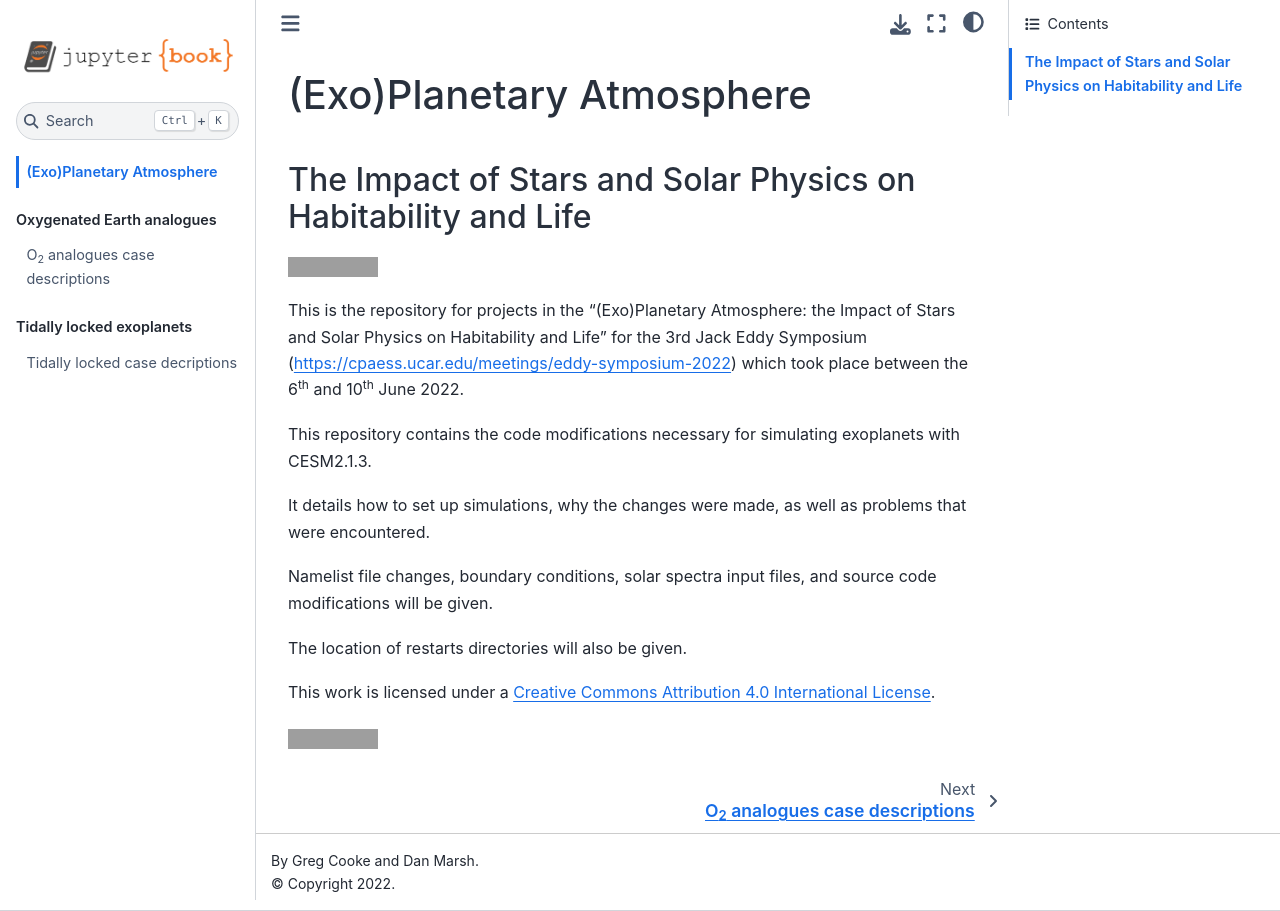
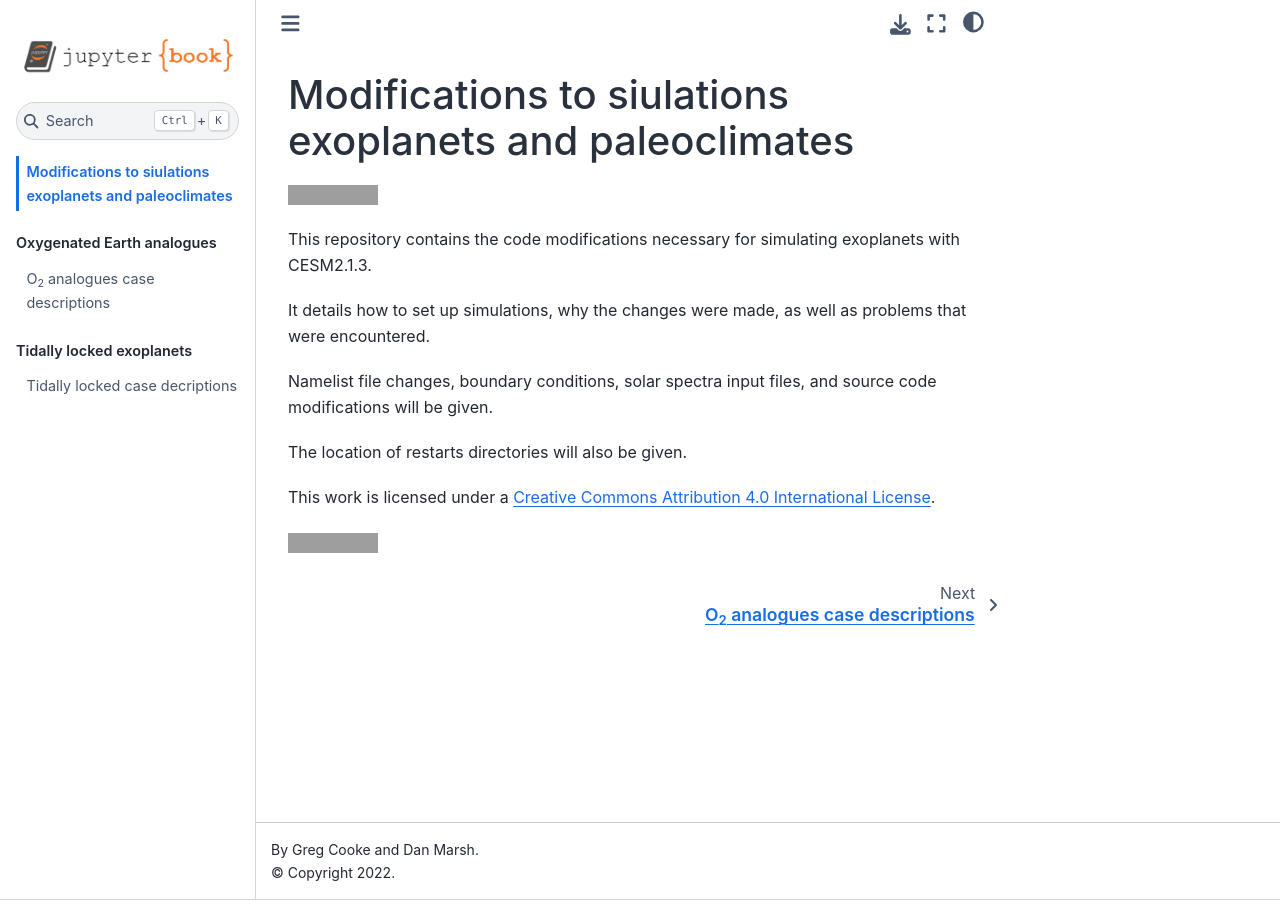
Before and after one commit to exo-cesm/CESM2.1.3, a Jupyter Book: the page built from index.md, in a window 1280 px wide. Built offline with Jupyter Book 1.0.4 settings and Sphinx 7.4.7 and the Sphinx Book theme 1.1.4, drawn with Linux system fonts in a browser that asks for light colours; grey boxes are pictures that could not be loaded.

Commit message:
Updating book

```diff
--- a/_config.yml
+++ b/_config.yml
@@ -5,7 +5,7 @@
 
 #######################################################################################
 # Book settings
-title                       : "exoCESM2: modifications to siulations exoplanets and paleoclimate" # The title of the book. Will be placed in the left navbar.
+title                       : "ExoCESM2" # The title of the book. Will be placed in the left navbar.
 author                      : Greg Cooke and Dan Marsh. # The author of the book
 copyright                   : "2022"  # Copyright year to be placed in the footer
 logo                        : logo.png  # A path to the book logo
--- a/index.md
+++ b/index.md
@@ -1,9 +1,6 @@
-# (Exo)Planetary Atmosphere
-## The Impact of Stars and Solar Physics on Habitability and Life
+# Modifications to siulations exoplanets and paleoclimates
 
 [![CC BY 4.0][cc-by-shield]][cc-by]
-
-This is the repository for projects in the "(Exo)Planetary Atmosphere: the Impact of Stars and Solar Physics on Habitability and Life" for the 3rd Jack Eddy Symposium ([https://cpaess.ucar.edu/meetings/eddy-symposium-2022](https://cpaess.ucar.edu/meetings/eddy-symposium-2022)) which took place between the 6<sup>th</sup> and 10<sup>th</sup> June 2022.
 
 This repository contains the code modifications necessary for simulating exoplanets with CESM2.1.3.
 
```
